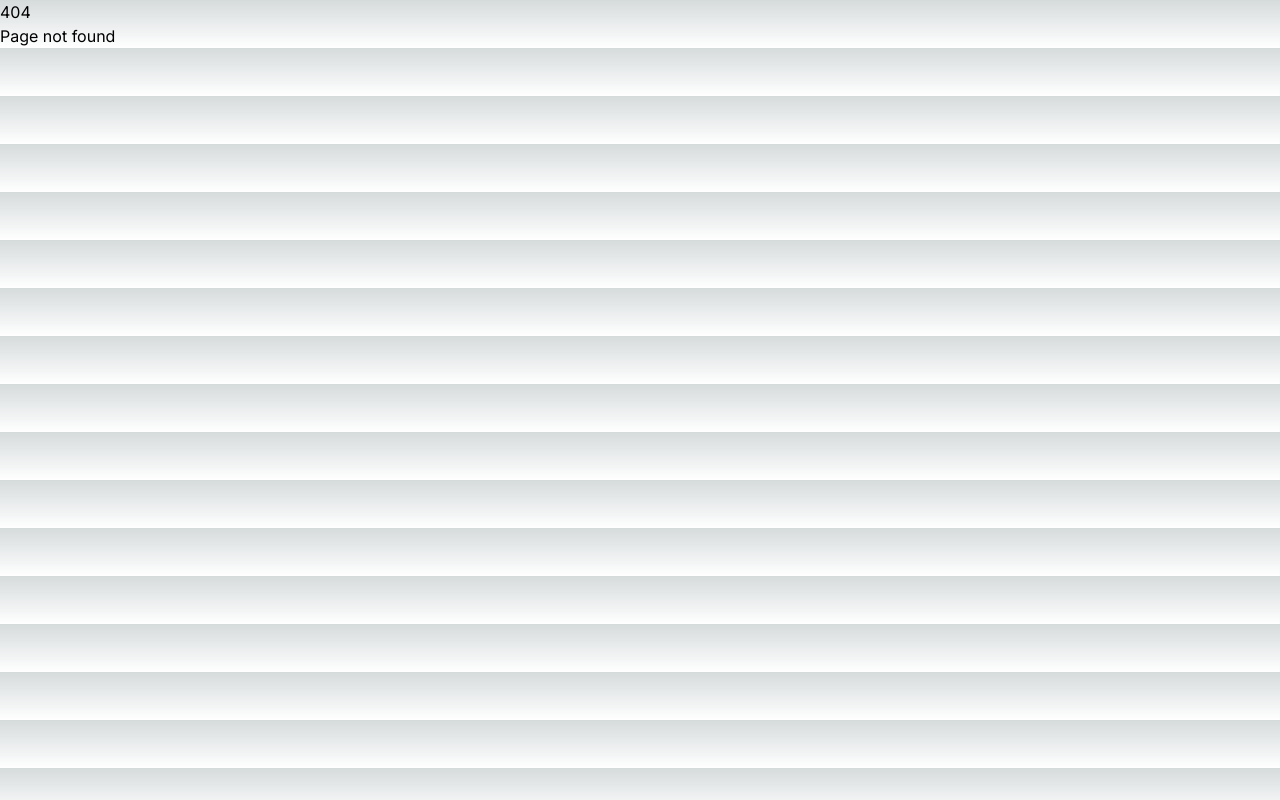
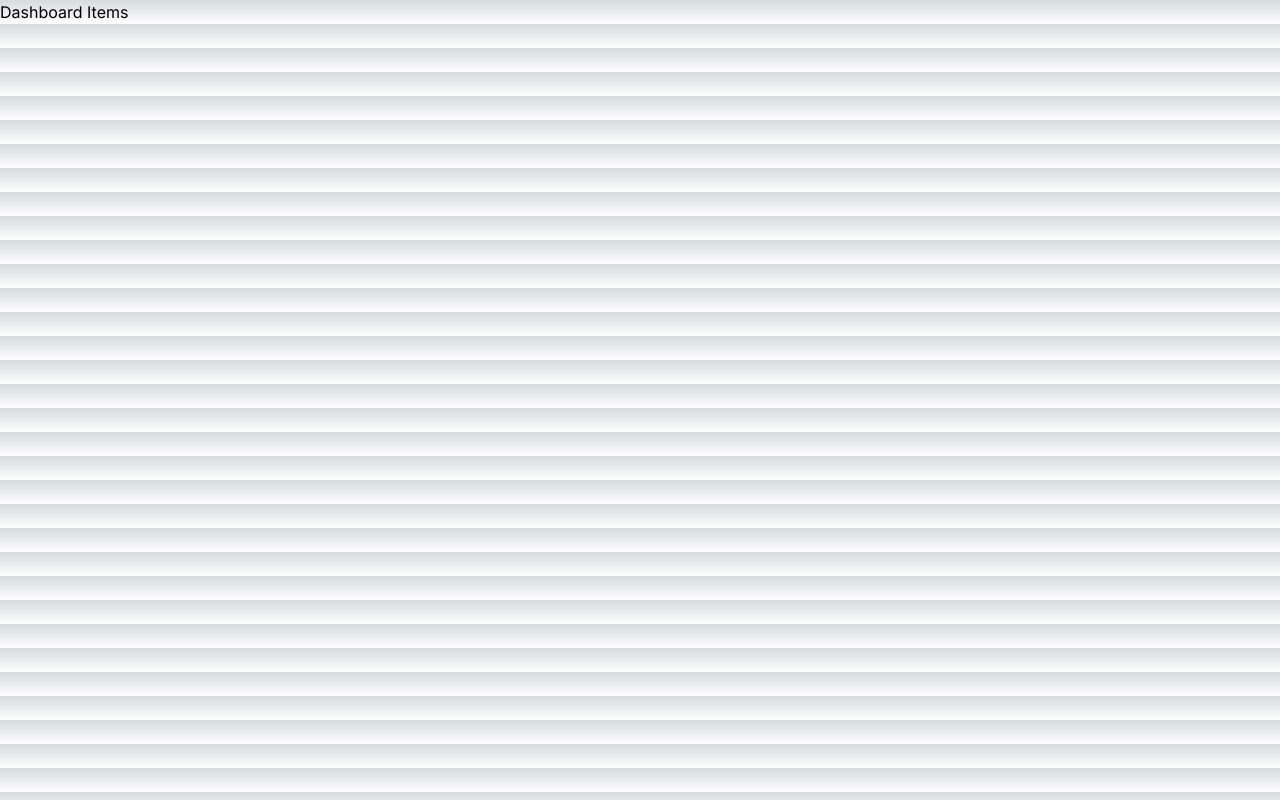
Before and after one commit to anwarhossain1/nextjs-14-prac, a Next.js app: page /dashboard in a window 1280 px wide. Before the commit this address had no page. Built offline with nearby package versions, Linux system fonts and the light colour scheme.

Commit message:
file collocation func added

```diff
--- /dev/null
+++ b/src/app/dashboard/dashboard-items.tsx
@@ -0,0 +1,5 @@
+const DashboardItems = () => {
+  return <div>Dashboard Items</div>;
+};
+
+export default DashboardItems;
--- /dev/null
+++ b/src/app/dashboard/page.tsx
@@ -0,0 +1,11 @@
+import DashboardItems from "./dashboard-items";
+
+const page = () => {
+  return (
+    <div>
+      <DashboardItems />
+    </div>
+  );
+};
+
+export default page;
```
